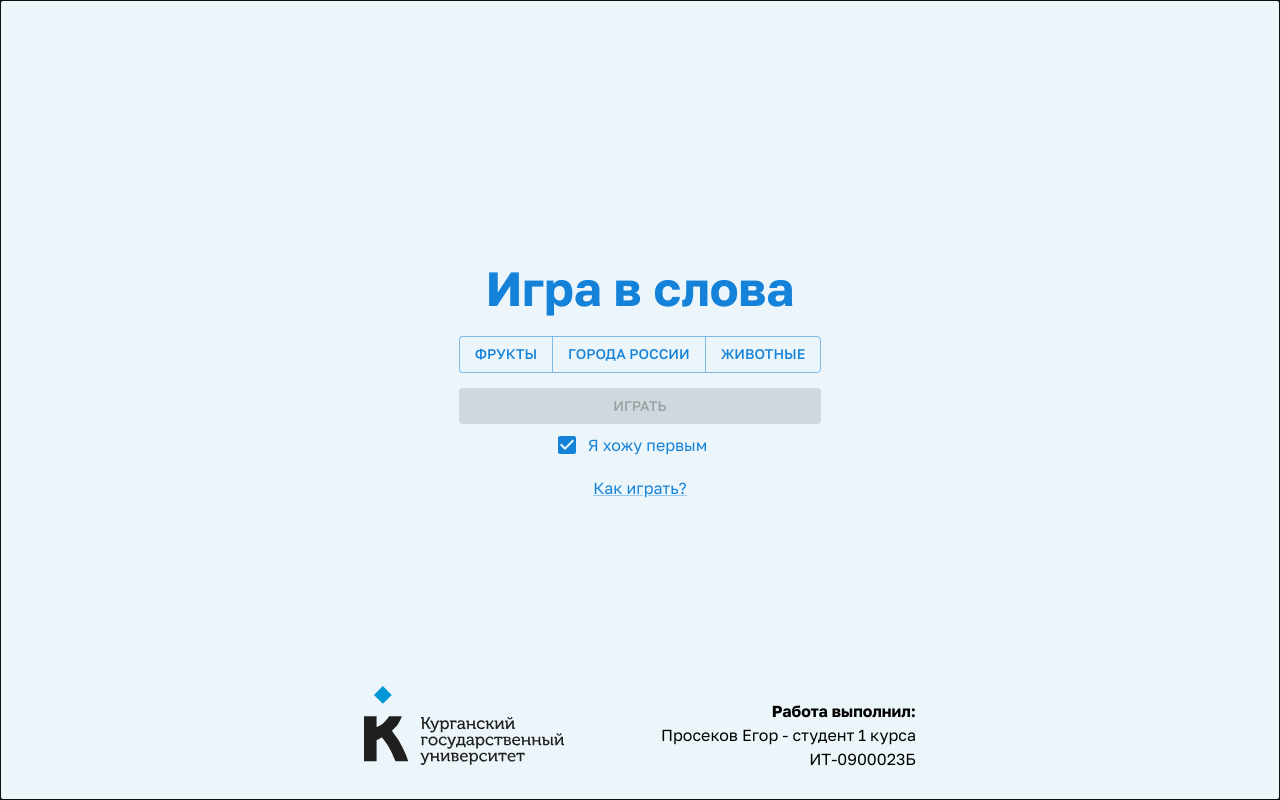
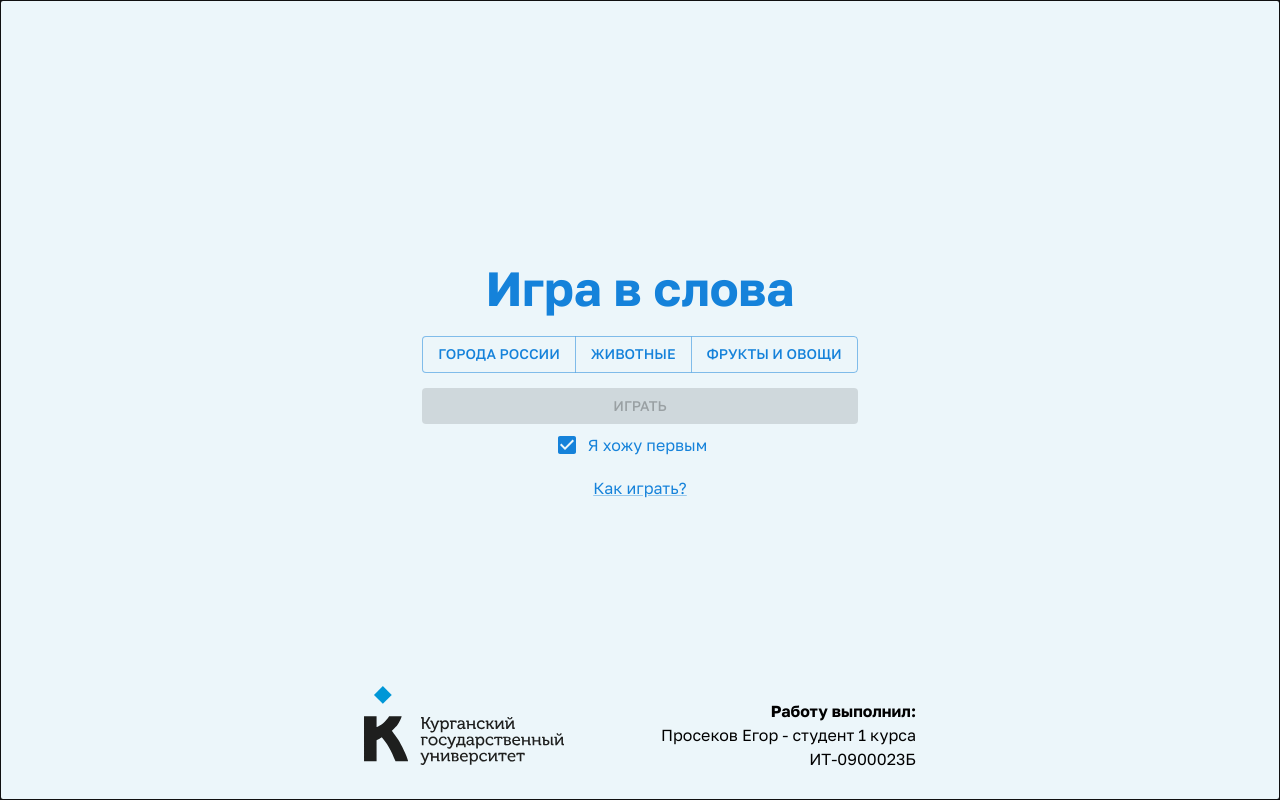
Before and after one commit to prksv/wordgame, a React (Vite) app: page / in a window 1280 px wide. Built offline with nearby package versions, Linux system fonts and the light colour scheme.

Commit message:
похуй

```diff
--- a/src/categories.json
+++ b/src/categories.json
@@ -1,8 +1,4 @@
 [
-  {
-    "id": "fruits",
-    "label": "Фрукты"
-  },
   {
     "id": "russian_cities",
     "label": "Города России"
@@ -10,5 +6,9 @@
   {
     "id": "animals",
     "label": "Животные"
+  },
+  {
+    "id": "fruits_and_vegetables",
+    "label": "Фрукты и овощи"
   }
 ]
--- a/src/components/StartModal/StartModal.tsx
+++ b/src/components/StartModal/StartModal.tsx
@@ -51,7 +51,7 @@ function StartModal() {
                   alt="КГУ"
                 />
                 <Typography textAlign="right" color="black">
-                  <span style={{ fontWeight: "bold" }}>Работа выполнил:</span>
+                  <span style={{ fontWeight: "bold" }}>Работу выполнил:</span>
                   <br />
                   Просеков Егор - студент 1 курса ИТ-0900023Б
                 </Typography>
```
Also changed, not shown: public/words/fruits.txt (deleted), public/words/fruits1.txt (deleted), public/words/fruits_and_vegetables.txt (added).
